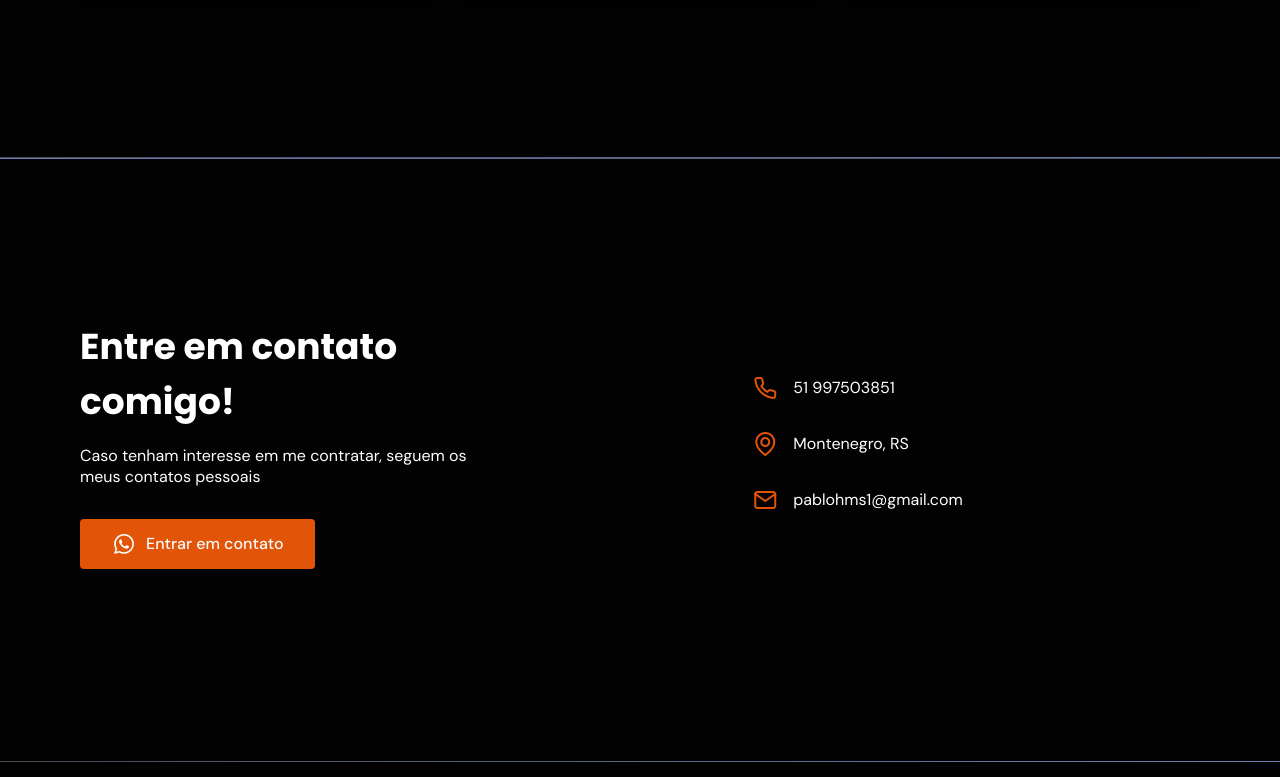
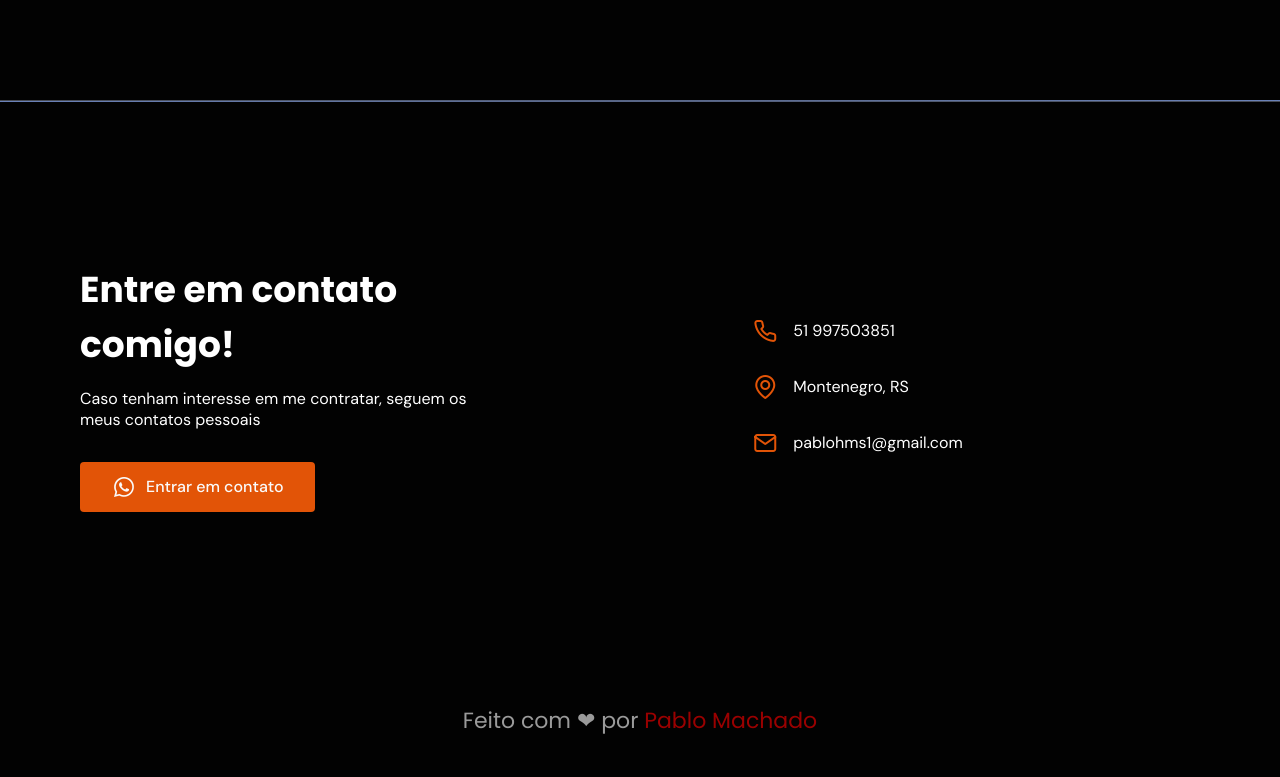
Before and after one commit to henriquessf/portfolio, a plain HTML site: page index.html in a window 1280 px wide. Shown: the part 2490-3267 px from the top of the page. Drawn offline with nearby package versions, Linux system fonts and the light colour scheme; files whose address does not match are found by name.

Commit message:
adicionado footer

```diff
--- a/index.html
+++ b/index.html
@@ -174,15 +174,15 @@
             <ul>
               <li><i class="icon-phone"></i>51 997503851</li>
               <li><i class="icon-map-pin"></i>Montenegro, RS</li>
-              <li><i class="icon-mail"></i>pablohms1@gmail.com</li>
+              <li ><i class="icon-mail"></i>pablohms1@gmail.com</li>
             </ul>
           </div>
         </div>
       </section>
-      <div class="divider-1"></div>
     </main>
-
-
+    <footer>
+      <p>Feito com ❤ por <a href="https://www.linkedin.com/in/pablo-henrique-320285183/" target="_blank">Pablo Machado</a></p>
+    </footer>
     <a href="#home" class="back-to-top"><i class="icon-arrow-up"></i></a>
     <!--------SCRIPT ADICIONAR SCRIPT APÓS TODAS AS TAGS, FINAL DO BODY------->
     <script src="https://unpkg.com/swiper@8/swiper-bundle.min.js"></script>
--- a/style.css
+++ b/style.css
@@ -3,6 +3,26 @@
   margin: 0;
   padding: 0;
   box-sizing: border-box;
+}
+
+footer {
+  padding-bottom: 40px;
+}
+
+footer p {
+  text-align: center;
+  opacity: 0.6;
+  font-family: 'Poppins', sans-serif;
+  font-size: 22px;
+  transition: opacity 400ms;
+}
+
+footer p:hover {
+  opacity: 1;
+}
+
+footer p a {
+  color: red;
 }
 
 ul {
@@ -32,7 +52,7 @@ img {
   --base-color: rgb(226, 84, 7);
   --base-color-second: hsl(var(--hue) 65% 88%);
   --back: rgb(226, 84, 7);
-  --base-color-alt: rgb(249, 76, 18);
+  --base-color-alt: rgb(236, 101, 56);
   --tittle-color: rgb(255, 255, 255);
   --text-color: rgb(255, 255, 255);
   --text-color-light: hsl(0 0% 98%);
@@ -338,13 +358,14 @@ nav.show .icon-close {
 
 #about .image {
   position: relative;
-  width: 100%;
+  width: 115%;
   height: auto;
 }
 
 #about .text {
   margin-left: 1.5rem;
   margin-right: 1.5rem;
+  padding: 25px;
 }
 
 #about .image::before {
@@ -403,7 +424,7 @@ nav.show .icon-close {
 /*=============== SERVIÇOS ======================*/
 
 #testimonials {
-  background:  var(--section-color);
+  background: var(--section-color);
 }
 
 #testimonials .container {
```
Also changed, not shown: assets/image/sobre.jpg.
